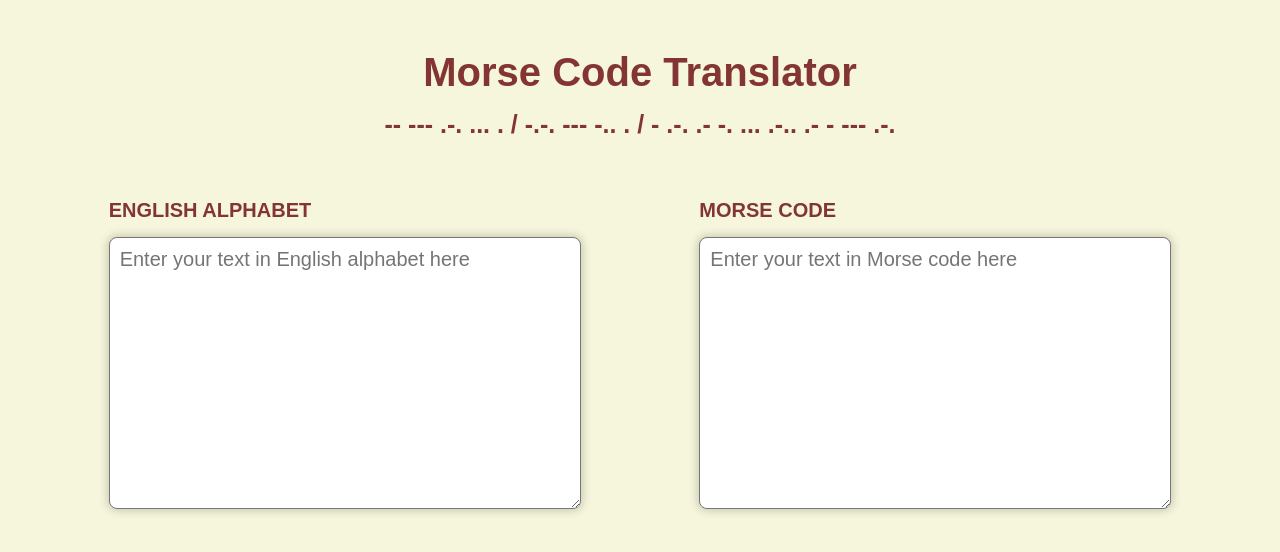
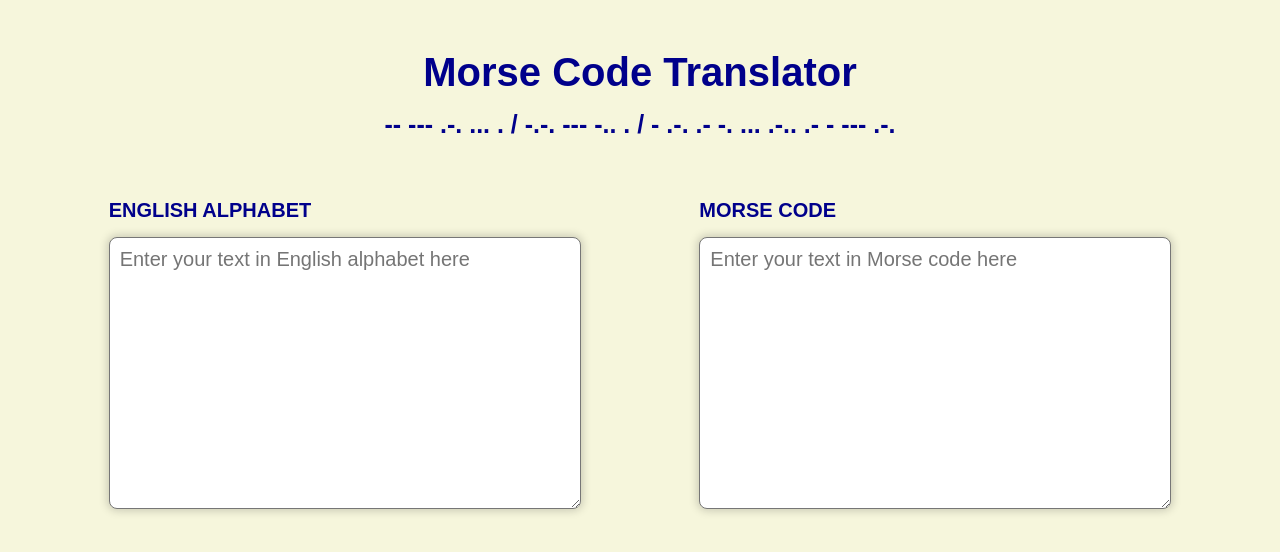
Before and after one commit to rocheamor/morse-code-translator, a plain HTML site: page index.html in a window 1280 px wide. Drawn offline with nearby package versions, Linux system fonts and the light colour scheme; files that its build step writes are made by us from their sources.

Commit message:
edits scss codes

```diff
--- a/styles.scss
+++ b/styles.scss
@@ -2,7 +2,8 @@
     margin: 0;
     padding: 0;
     font-family: Arial, Helvetica, sans-serif;
-    color: #772020e6;
+    // color: #772020e6;
+    color: darkblue;
 }
 
 body {
@@ -25,6 +26,7 @@ header {
 }
 .container {
     display: flex;
+    flex-wrap: wrap;
     justify-content: space-evenly;
     &__translation {
         display: flex;
```
Also changed, not shown: style.css (added), 1 other file.
